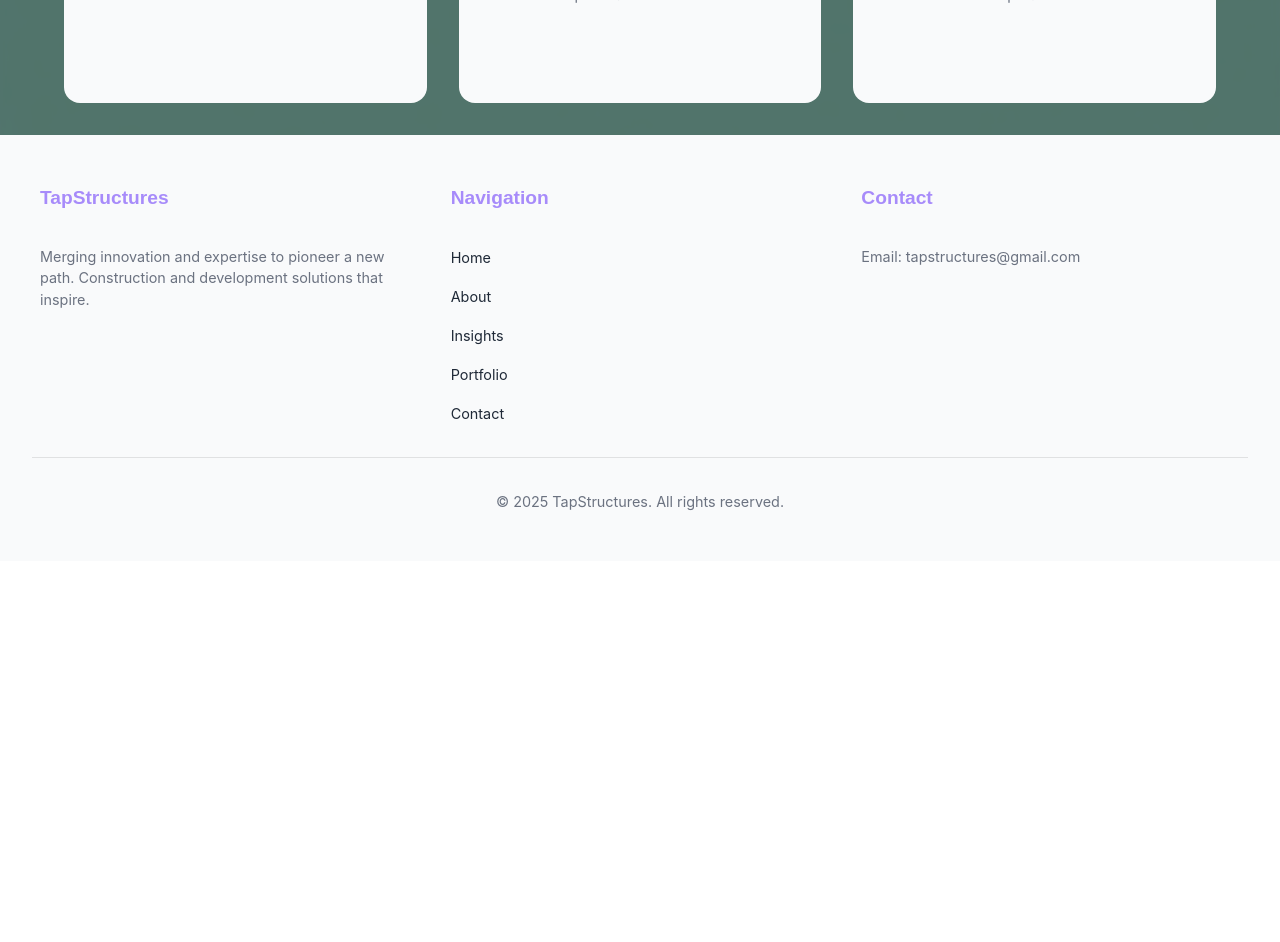
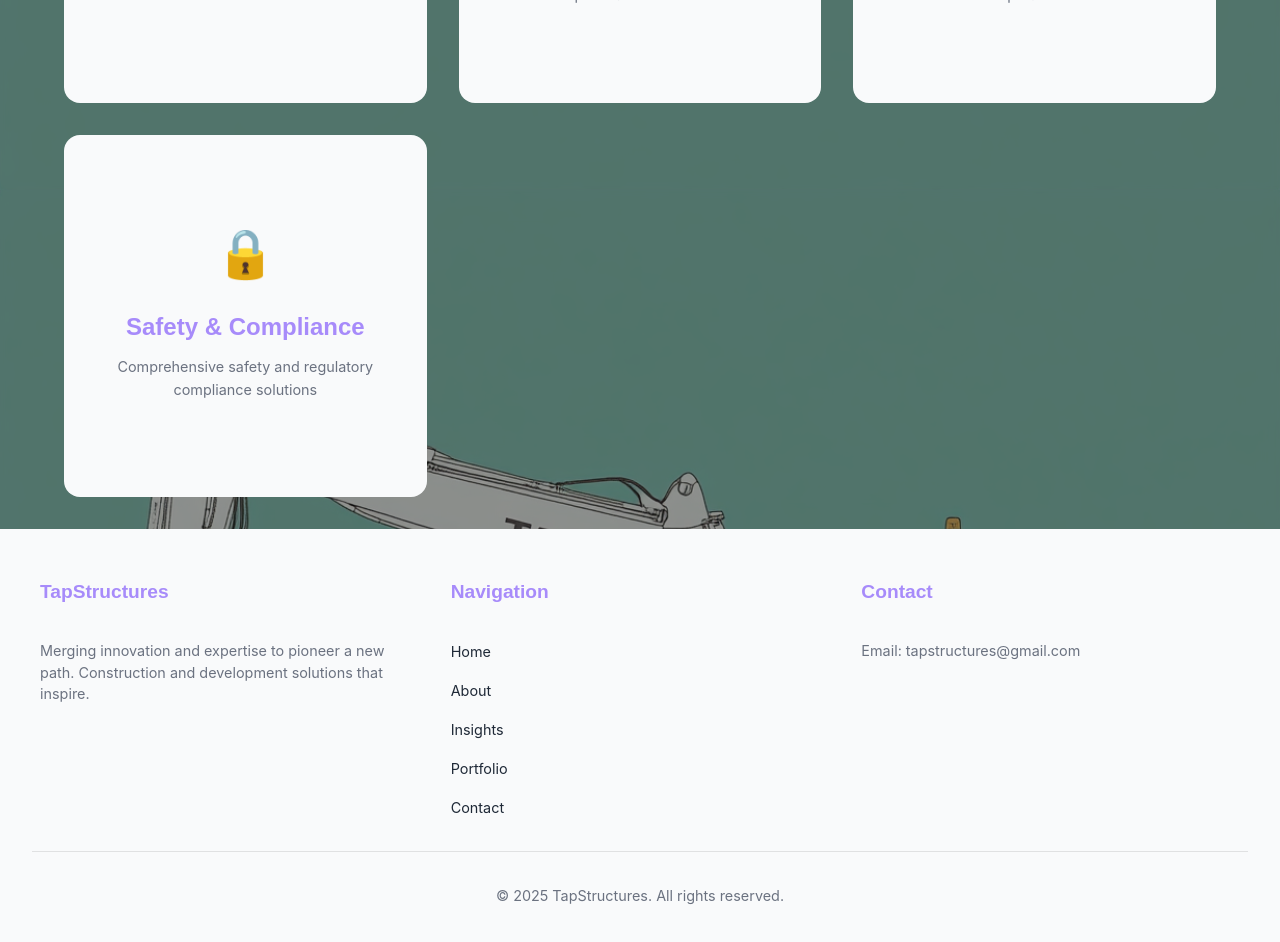
Before and after one commit to motiev01/tapstructures, a React (Create React App) app: page /services in a window 1280 px wide. Shown: the part 860-1802 px from the top of the page. Before the commit the page ends 1421 px from the top, so only its background shows below. Built offline with nearby package versions, Linux system fonts and the light colour scheme.

Commit message:
Service page changes

```diff
--- a/src/pages/ServicesPage.tsx
+++ b/src/pages/ServicesPage.tsx
@@ -332,7 +332,7 @@ const services = [
     }
   },
   {
-    id: 3,
+    id: 6,
     icon: '📊',
     title: 'Data Analytics',
     shortDescription: 'Data-driven insights for construction operations',
@@ -352,6 +352,30 @@ const services = [
         'Better cost control',
         'Enhanced project forecasting',
         'Competitive advantage'
+      ]
+    }
+  },
+  {
+    id: 7,
+    icon: '🔒',
+    title: 'Safety & Compliance',
+    shortDescription: 'Comprehensive safety and regulatory compliance solutions',
+    fullDescription: {
+      overview: 'Ensure your construction projects meet all safety standards and regulatory requirements with our comprehensive compliance solutions.',
+      features: [
+        'OSHA compliance monitoring',
+        'Safety protocol development',
+        'Regulatory documentation',
+        'Training and certification programs',
+        'Risk assessment and mitigation',
+        'Compliance reporting and tracking'
+      ],
+      benefits: [
+        'Reduced safety incidents',
+        'Regulatory compliance assurance',
+        'Lower insurance premiums',
+        'Enhanced workplace safety',
+        'Improved project reputation'
       ]
     }
   }
```
